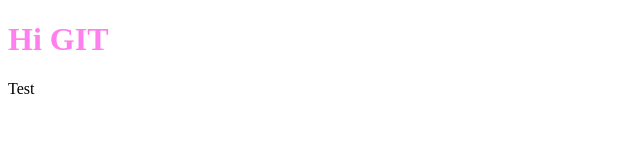
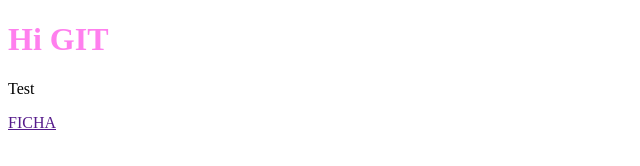
Before and after one commit to ViktorSeniv/js-course-2024, a plain HTML site: page 01_Git/index.html in a window 1280 px wide. Shown: the full height of the page, 0-640 px from the left. Drawn offline with Linux system fonts and the light colour scheme.

Commit message:
add ficha

```diff
--- a/01_Git/index.html
+++ b/01_Git/index.html
@@ -11,6 +11,9 @@
         Hi GIT
     </h1>
     <p>Test</p>
+    <div>
+        <a href="">FICHA</a>
+    </div>
 
 </body>
 </html>
```
